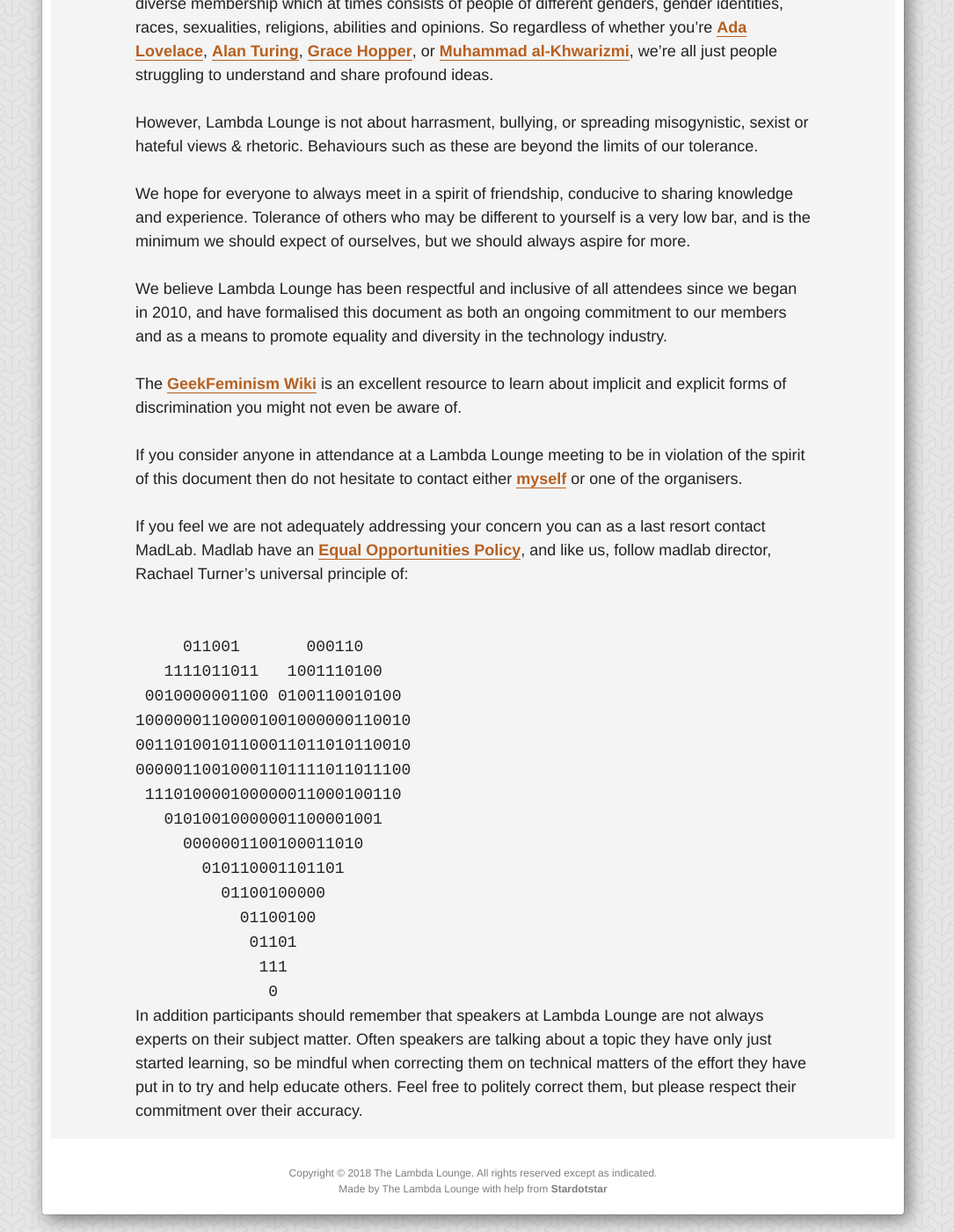
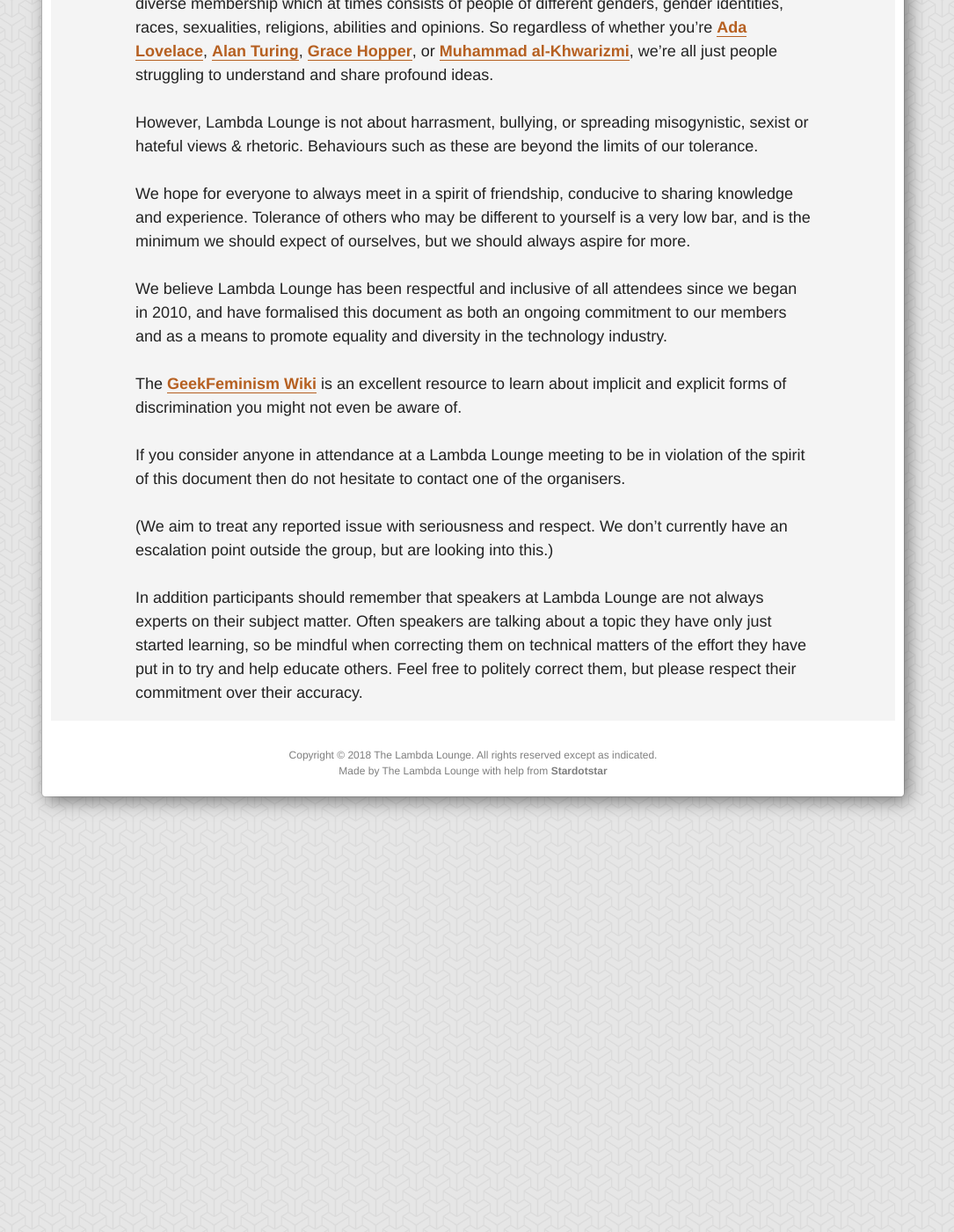
Before and after one commit to RickMoynihan/lambdalounge-website, a Jekyll site: the page built from doc/conduct.md, in a window 1280 px wide and 1400 px high, scrolled down 594 px. Shown: the whole window at 88% size, without its empty margins (102-1187 px from the left). Built offline with Jekyll 4.4.1, drawn with Linux system fonts in a browser that asks for light colours; some web fonts are replaced; our own code applies the rules of GitHub Pages for plain Markdown files; after the commit the page ends 1519 px from its top, so only the background shows below that.

Commit message:
Update code of conduct

```diff
--- a/doc/conduct.md
+++ b/doc/conduct.md
@@ -37,32 +37,11 @@ discrimination you might not even be aware of.
 
 If you consider anyone in attendance at a Lambda Lounge meeting to be
 in violation of the spirit of this document then do not hesitate to
-contact either [myself](http://twitter.com/RickMoynihan) or one of the
-organisers.
+contact one of the organisers.
 
-If you feel we are not adequately addressing your concern you can as a
-last resort contact MadLab.  Madlab have an
-[Equal Opportunities Policy](https://madlab.org.uk/wp-content/uploads/2015/05/EqualOpportunitiesPolicy.pdf),
-and like us, follow madlab director, Rachael Turner's universal
-principle of:
-
-<pre><tt><font face="monospace">
-     011001       000110
-   1111011011   1001110100
- 0010000001100 0100110010100
-10000001100001001000000110010
-00110100101100011011010110010
-00000110010001101111011011100
- 111010000100000011000100110
-   01010010000001100001001
-     0000001100100011010
-       010110001101101
-         01100100000
-           01100100
-            01101
-             111
-              0
-</font></tt></pre>
+(We aim to treat any reported issue with seriousness and respect.  We
+don't currently have an escalation point outside the group, but are
+looking into this.)
 
 In addition participants should remember that speakers at Lambda
 Lounge are not always experts on their subject matter.  Often speakers
```
